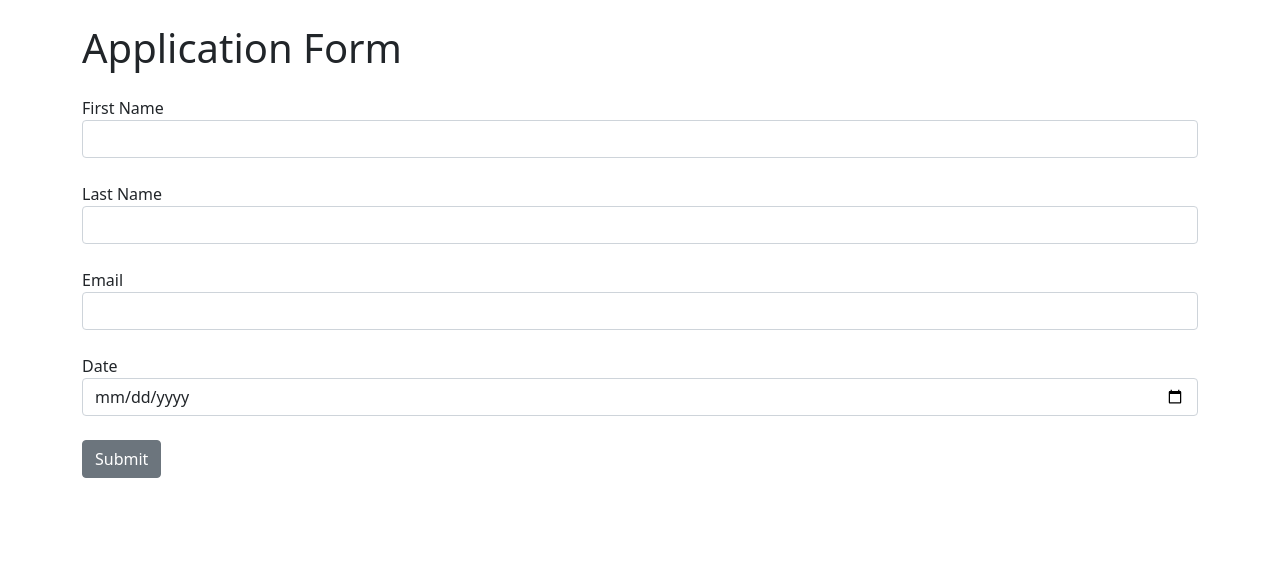
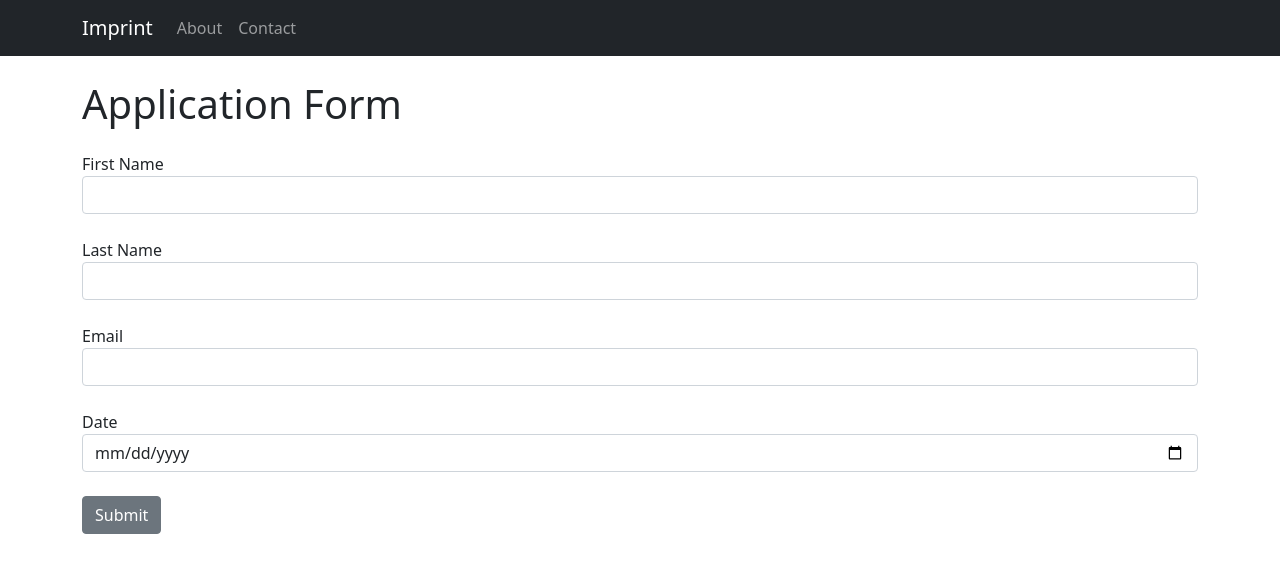
Before and after one commit to BlackNetCat/Imprint, a Django app: page / in a window 1280 px wide. Shown: the top 573 px of the page. Run offline with Django 5.2, Linux system fonts and the light colour scheme.

Commit message:
Add Navbar

```diff
--- a/imprint/templates/base.html
+++ b/imprint/templates/base.html
@@ -6,6 +6,24 @@
         <link rel="stylesheet" href="https://cdn.jsdelivr.net/npm/bootstrap@5.1.3/dist/css/bootstrap.min.css">
     </head>
     <body>
+        <nav class="navbar navbar-expand-lg navbar-dark bg-dark">
+          <div class="container">
+            <a class="navbar-brand" href="{% url 'index' %}">Imprint</a>
+            <button class="navbar-toggler" type="button" data-bs-toggle="collapse" data-bs-target="#navbarNav" aria-controls="navbarNav" aria-expanded="false" aria-label="Toggle navigation">
+              <span class="navbar-toggler-icon"></span>
+            </button>
+            <div class="collapse navbar-collapse" id="navbarNav">
+              <ul class="navbar-nav">
+                <li class="nav-item {% if request.path == '/about/' %}active{% endif %}">
+                  <a class="nav-link" href="{% url 'about' %}">About</a>
+                </li>
+                <li class="nav-item">
+                  <a class="nav-link" href="#">Contact</a>
+                </li>
+              </ul>
+            </div>
+          </div>
+        </nav>
         <div class="container">
             {% block content %}
             {% endblock %}
```
